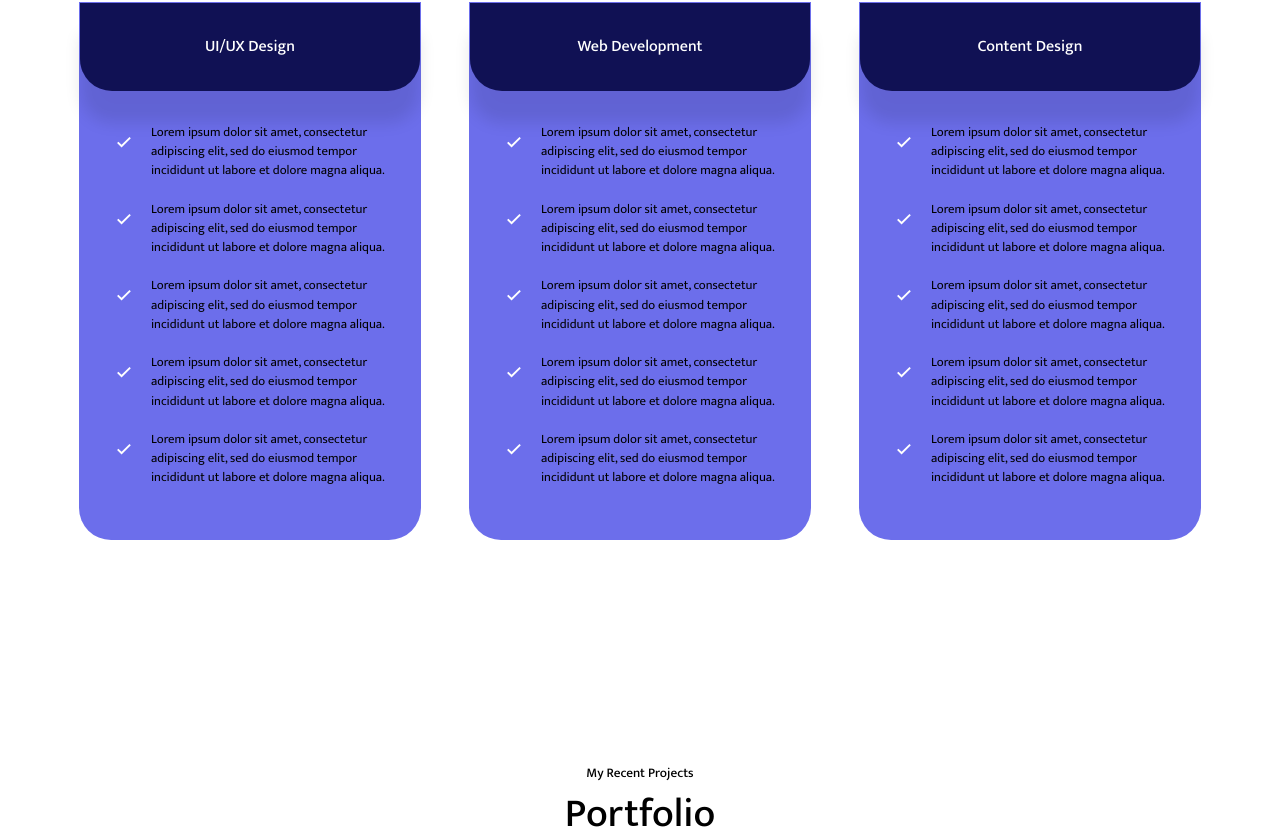
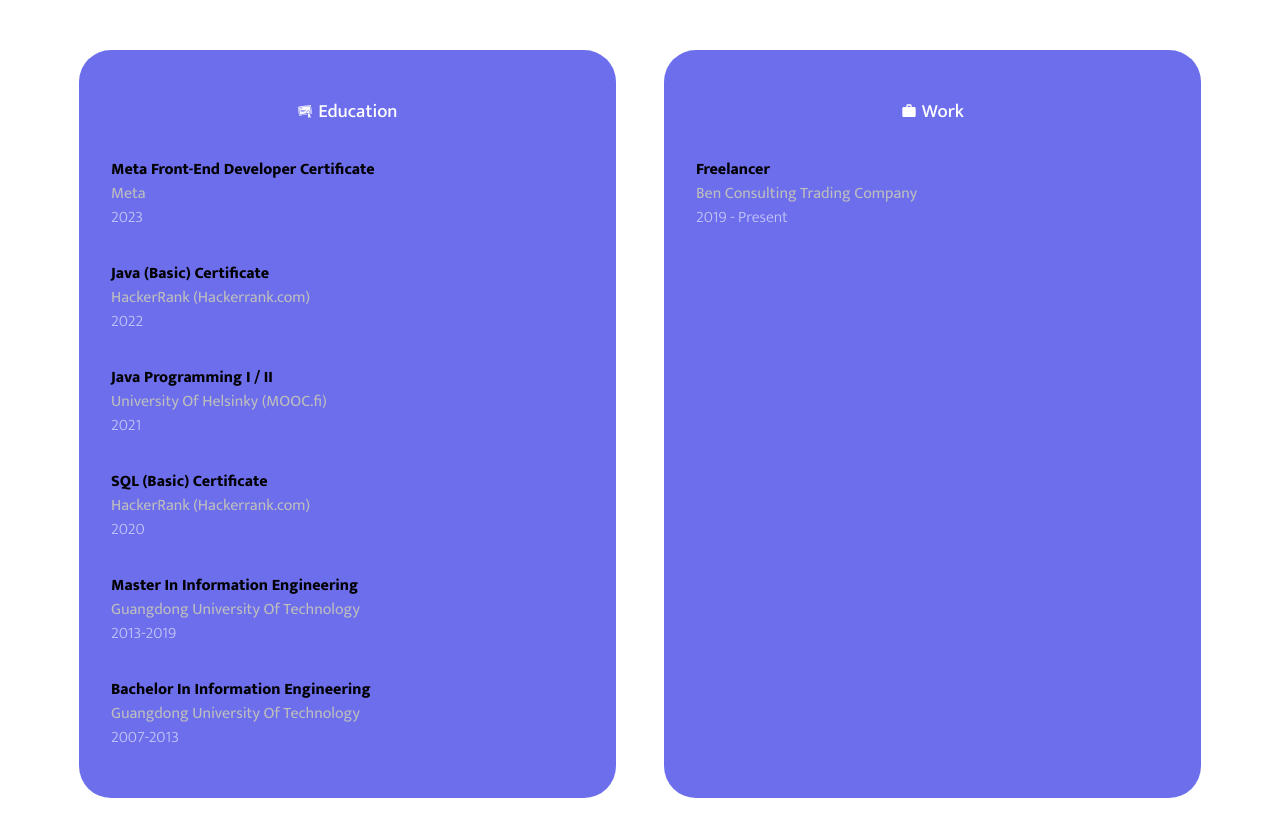
Before and after one commit to benbasty/portfolio-ben, a React (Create React App) app: page / in a window 1280 px wide. Shown: the part 1966-2795 px from the top of the page. Built offline with nearby package versions, Linux system fonts and the light colour scheme.

Commit message:
Added Qualifications components

```diff
--- a/src/App.js
+++ b/src/App.js
@@ -3,6 +3,7 @@
 import Header from './Header';
 import About from './About';
 import Skills from './Skills';
+import Qualifications from './Qualifications';
 import Services from './Services';
 import Portfolio from './portfolio';
 import Contact from './contact';
@@ -15,6 +16,7 @@
       <Header/>
       <About />
       <Skills />
+      <Qualifications />
       <Services />
       <Portfolio />
       <Contact />
--- /dev/null
+++ b/src/Qualifications.css
@@ -0,0 +1,54 @@
+.qualifications__container {
+    display: grid;
+    grid-template-columns: repeat(2, 1fr);
+    margin-top: 3rem;
+    gap: 3rem;
+
+}
+.qualification {
+    background: var(--color-background-variant);
+    border-radius: 2rem;
+    padding: 2rem;
+    transition: var(--transition);
+}
+
+.qualification:hover {
+    background: var(--color-primary);
+}
+
+.qualification__type {
+    display: flex;
+    gap: 0.3rem;
+    margin: 1rem 0;
+    justify-content: center;
+    color: var(--color-light);
+
+}
+
+.qualification_type_icon {
+    margin-top: 5px;
+}
+
+.qualification__lists {
+    display: flex;
+    flex-direction: column;
+
+}
+
+.qualification__lists > li {
+    margin: 1rem 0;
+
+}
+
+.qualification__lists > li h4 {
+    font-weight: 800;
+}
+.qualification__lists > li p:nth-of-type(1) {
+    font-weight: 400;
+    color: var(--color-grey-ashy);
+}
+
+.qualification__lists > li p:nth-of-type(2) {
+    font-weight: 100;
+    color: var(--color-grey-light);
+}
--- /dev/null
+++ b/src/Qualifications.js
@@ -0,0 +1,68 @@
+import React from 'react';
+import './Qualifications.css';
+import {GiDiploma} from 'react-icons/gi';
+import {MdWork} from 'react-icons/md';
+
+const Qualifications = () => {
+  return (
+    <section>
+      <h1>Qualifications</h1>
+      <h5>Education and Experience</h5>
+      <div className='container qualifications__container'>
+        <article className='qualification'>
+          <div className='qualification__type'>
+            <GiDiploma className='qualification_type_icon'/>
+            <h3>Education</h3>
+          </div>
+          <div className='qualification__lists'>
+            <li>
+              <h4>Meta Front-End Developer Certificate</h4>
+              <p>Meta</p>
+              <p>2023</p>
+            </li>
+            <li>
+              <h4>Java (Basic) Certificate</h4>
+              <p>HackerRank (Hackerrank.com)</p>
+              <p>2022</p>
+            </li>
+            <li>
+              <h4>Java Programming I / II </h4>
+              <p>University Of Helsinky (MOOC.fi)</p>
+              <p>2021</p>
+            </li>
+            <li>
+              <h4>SQL (Basic) Certificate</h4>
+              <p>HackerRank (Hackerrank.com)</p>
+              <p>2020</p>
+            </li>
+            <li>
+              <h4>Master In Information Engineering</h4>
+              <p>Guangdong University Of Technology</p>
+              <p>2013-2019</p>
+            </li>
+            <li>
+              <h4>Bachelor In Information Engineering</h4>
+              <p>Guangdong University Of Technology</p>
+              <p>2007-2013</p>
+            </li>
+          </div>
+        </article>
+        <article className='qualification'>
+          <div className='qualification__type'>
+            <MdWork className='qualification_type_icon'/>
+            <h3>Work</h3>
+          </div>
+          <div className='qualification__lists'>
+            <li>
+              <h4>Freelancer</h4>
+              <p>Ben Consulting Trading Company</p>
+              <p>2019 - Present</p>
+            </li>
+          </div>
+        </article>
+      </div>
+    </section>
+  )
+}
+
+export default Qualifications
```
